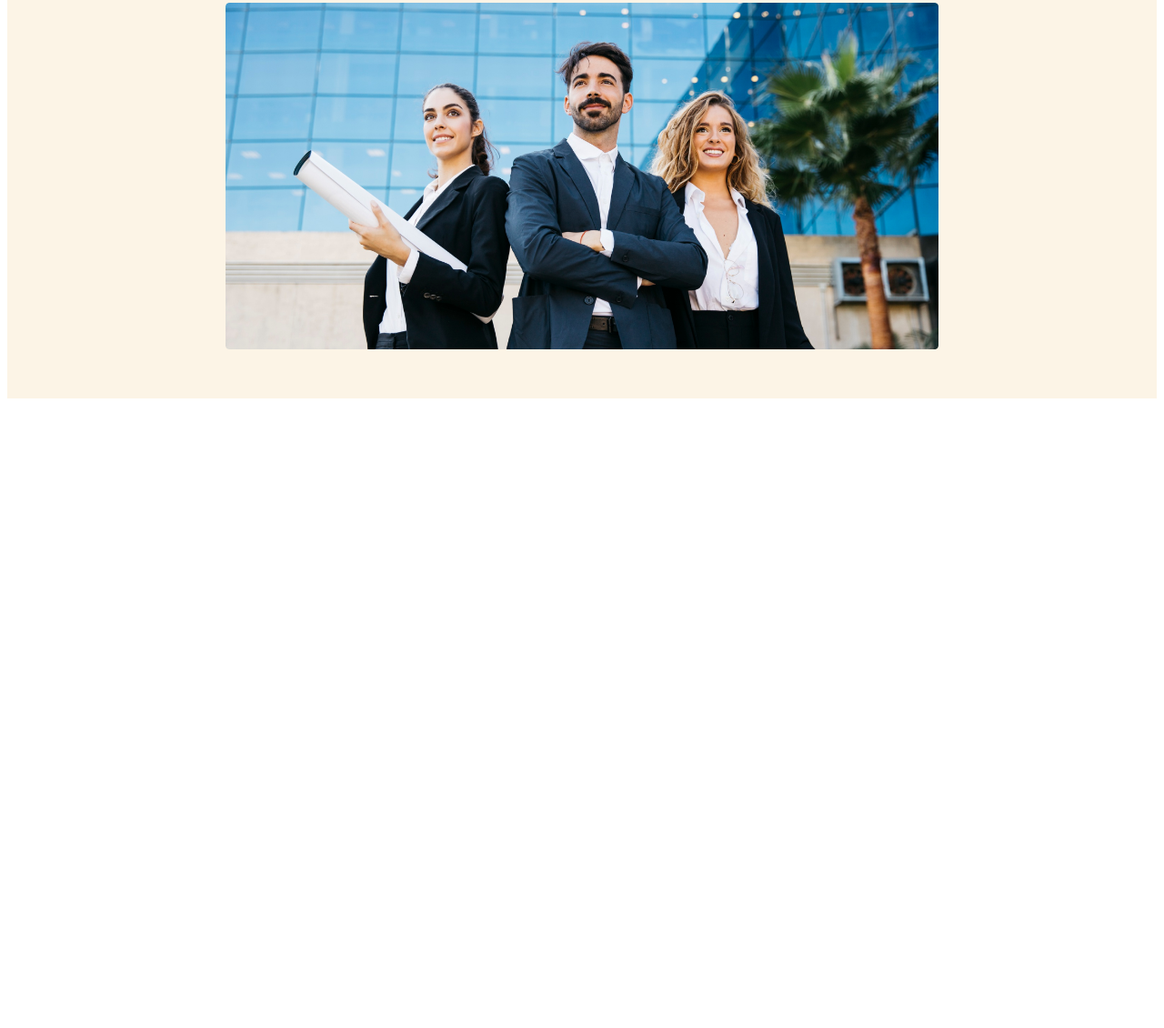
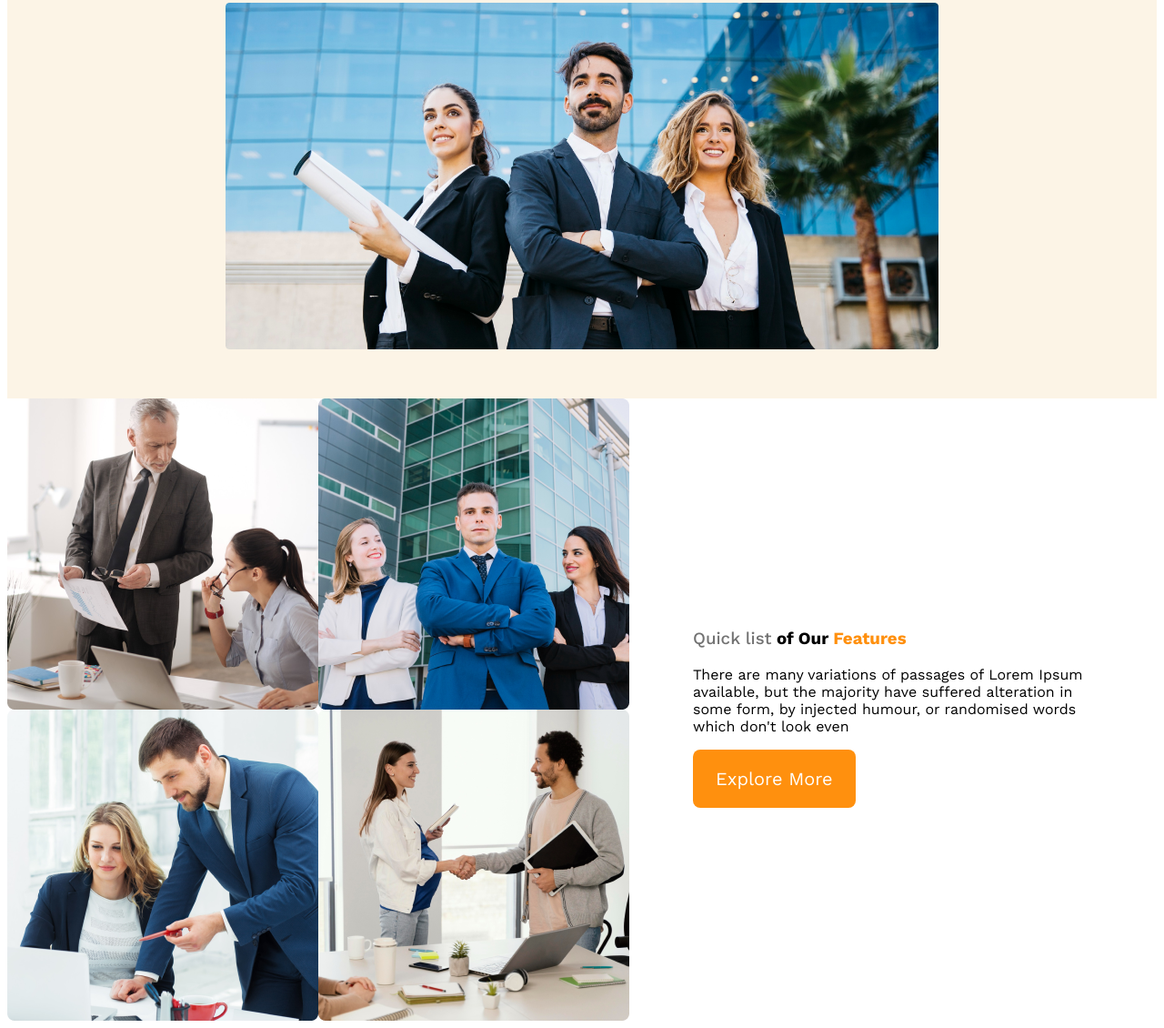
Before and after one commit to Rajaul09/G3-Architects, a plain HTML site: page index.html in a window 1280 px wide. Shown: the part 569-1699 px from the top of the page at 91% size. Before the commit the page ends 1015 px from the top, so only its background shows below. Drawn offline with nearby package versions, Linux system fonts and the light colour scheme.

Commit message:
features

```diff
--- a/index.html
+++ b/index.html
@@ -30,7 +30,20 @@
         </div>
     </header>
     <main>
-
+        <!-- featusers -->
+        <section class="team-container">
+            <div class="team-img-container">
+                <img src="./team1.png" alt="">
+                <img src="./team2.png" alt="">
+                <img src="./team3.png" alt="">
+                <img src="./team4.png" alt="">
+            </div>
+            <div class="team-content">
+                <h3 class="team-content-title"><span class="quick-list">Quick list</span> <span>of Our</span> <span class="text-features">Features</span></h3>
+                <p class="team-description">There are many variations of passages of Lorem Ipsum available, but the majority have suffered alteration in some form, by injected humour, or randomised words which don't look even</p>
+                <button class="btn-team">Explore More</button>
+            </div>
+        </section>
     </main>
     <footer>
 
--- a/styles/architect.css
+++ b/styles/architect.css
@@ -8,7 +8,7 @@ header{
     background: rgba(225, 144, 14, 0.10);
     padding: 50px 240px;
 }
-.btn-primary{
+.btn-primary, .btn-team{
     background-color: #ff900e;
     border-radius: 8px;
     padding: 20px 25px;
@@ -59,6 +59,12 @@ nav li a{
     width: 100%;
     margin-top: 2%;
 }
+/* .features{
+    display: grid;
+    grid-template-columns: repeat(1, 1fr);
+    gap: 10px;
+    justify-content: left;
+} */
 /* responsive Media quary */
 @media screen and (max-width:576px) {
     header{
@@ -77,3 +83,32 @@ nav li a{
     }
 
 }
+main{
+   max-width: 1440px;
+   margin: auto;
+}
+/* team style */
+.team-container{
+    display: flex;
+    align-items: center;
+}
+.team-img-container{
+    display: grid;
+    grid-template-columns: repeat(2, 1fr);
+    gap: 1,5rem;
+}
+.team-content{
+    padding-left: 70px;
+    padding-right: 70px;
+}
+.team-title{
+    font-size: 2.8rem;
+}
+.team-title, .quick-list{
+    color: #727272;
+    font-weight: 500;
+}
+.team-title, .text-features{
+    color: #ff900e;
+    font-weight: 700;
+}
```
